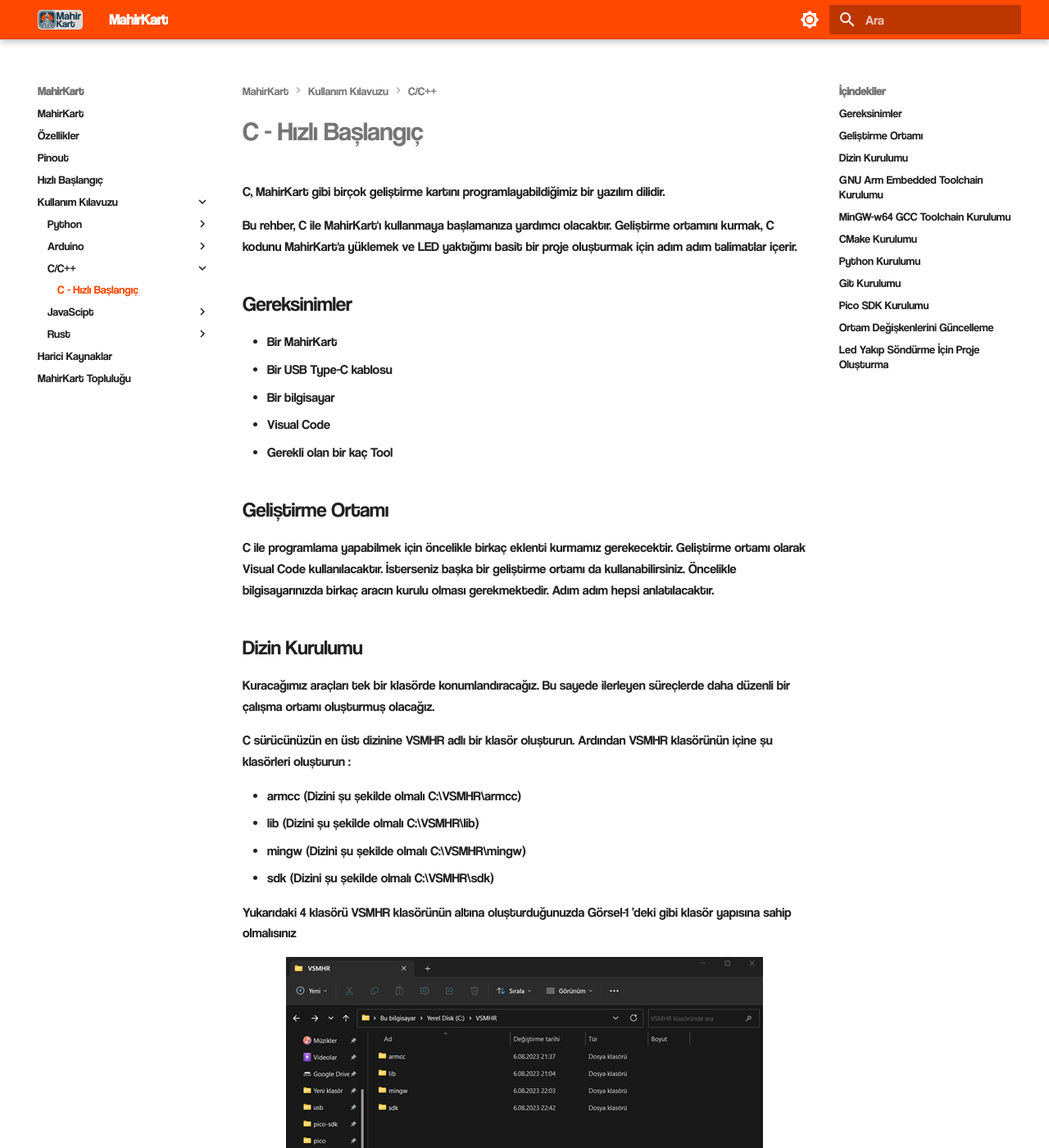
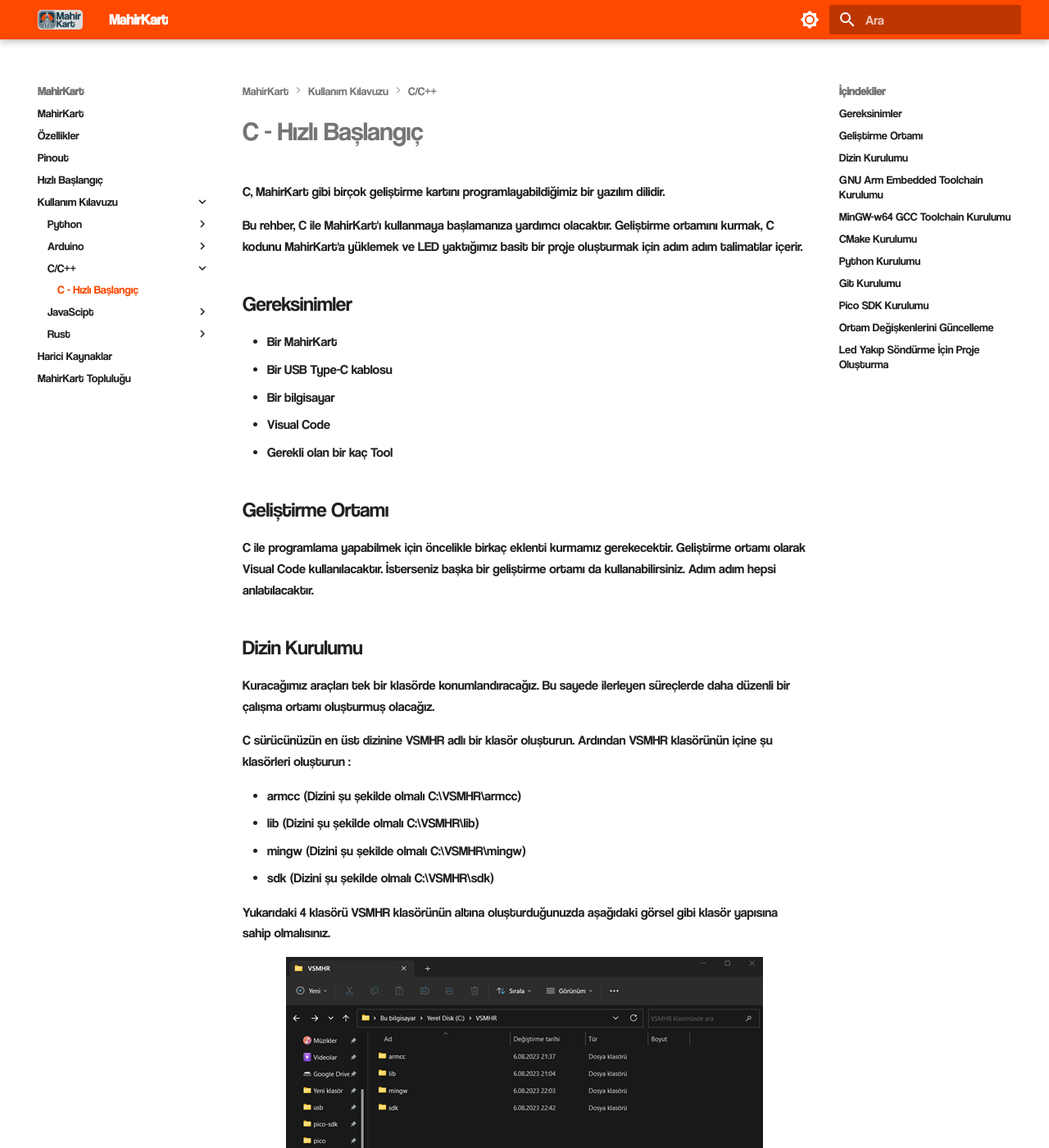
Before and after one commit to BilalAlpaslan/MahirKart-docs, an MkDocs documentation site: the page built from docs/userguide/c/quickstart.md, in a window 1280 px wide and 1400 px high. Shown: the whole window at 82% size. Built offline with MkDocs 1.6.1 and Material for MkDocs 9.7.7, drawn with Linux system fonts in a browser that asks for light colours; some web fonts are replaced; some of the changed text lies outside the part shown.

Commit message:
Update quickstart.md

```diff
--- a/docs/userguide/c/quickstart.md
+++ b/docs/userguide/c/quickstart.md
@@ -2,7 +2,7 @@
 
 C, MahirKart gibi birçok geliştirme kartını programlayabildiğimiz bir yazılım dilidir.
 
-Bu rehber, C ile MahirKart'ı kullanmaya başlamanıza yardımcı olacaktır. Geliştirme ortamını kurmak, C kodunu MahirKart'a yüklemek ve LED yaktığımı basit bir proje oluşturmak için adım adım talimatlar içerir.
+Bu rehber, C ile MahirKart'ı kullanmaya başlamanıza yardımcı olacaktır. Geliştirme ortamını kurmak, C kodunu MahirKart'a yüklemek ve LED yaktığımız basit bir proje oluşturmak için adım adım talimatlar içerir.
 
 ## Gereksinimler
 
@@ -13,7 +13,7 @@
 * Gerekli olan bir kaç Tool
 
 ## Geliştirme Ortamı
-C ile programlama yapabilmek için öncelikle birkaç eklenti kurmamız gerekecektir. Geliştirme ortamı olarak Visual Code kullanılacaktır. İsterseniz başka bir geliştirme ortamı da kullanabilirsiniz. Öncelikle bilgisayarınızda birkaç aracın kurulu olması gerekmektedir. Adım adım hepsi anlatılacaktır.
+C ile programlama yapabilmek için öncelikle birkaç eklenti kurmamız gerekecektir. Geliştirme ortamı olarak Visual Code kullanılacaktır. İsterseniz başka bir geliştirme ortamı da kullanabilirsiniz. Adım adım hepsi anlatılacaktır.
 
 ## Dizin Kurulumu
 
@@ -26,7 +26,7 @@
 *	mingw	(Dizini şu şekilde olmalı C:\VSMHR\mingw)
 *	sdk 	(Dizini şu şekilde olmalı C:\VSMHR\sdk)
 
-Yukarıdaki 4 klasörü VSMHR klasörünün altına oluşturduğunuzda Görsel-1 ‘deki gibi klasör yapısına sahip olmalısınız
+Yukarıdaki 4 klasörü VSMHR klasörünün altına oluşturduğunuzda aşağıdaki görsel gibi klasör yapısına sahip olmalısınız.
 
 <div style="text-align:center;">
     <img src="/userguide/c/img/Resim1.png"  style="width: auto;" />
@@ -36,13 +36,13 @@
 
 GNU Arm Embedded Toolchain, RP2040 işlemcisinde C ve C++ kodunu derlemek için ihtiyaç duyulan Arm GCC derleyicisini içerir. https://developer.arm.com/downloads/-/gnu-rm sayfasına gidin ve Windows için en son yükleyiciyi indirin.
 
-Exe’yi çalıştırdıktan sonra hedef dizin seçiminde “Gözat” a tıklayıp C:\VSMHR\armcc yolunu seçin
+Exe’yi çalıştırdıktan sonra hedef dizin seçiminde “Gözat” a tıklayıp C:\VSMHR\armcc yolunu seçin.
 
 <div style="text-align:center;">
     <img src="/userguide/c/img/Resim2.png"  style="width: auto;" />
 </div>
 
-C:\VSMHR\armcc bu yolu seçtiğinizde ise “Hedef Dizin” kutusu aşağıdaki gibi olacaktır. (İndirdiğiniz sürüme bağlı olarak armcc\ den sonraki kısım değişiklik gösterecektir.)
+"C:\VSMHR\armcc" bu yolu seçtiğinizde ise “Hedef Dizin” kutusu aşağıdaki gibi olacaktır. (İndirdiğiniz sürüme bağlı olarak armcc\ den sonraki kısım değişiklik gösterecektir.)
 
 <div style="text-align:center;">
     <img src="/userguide/c/img/Resim3.png"  style="width: auto;" />
```
